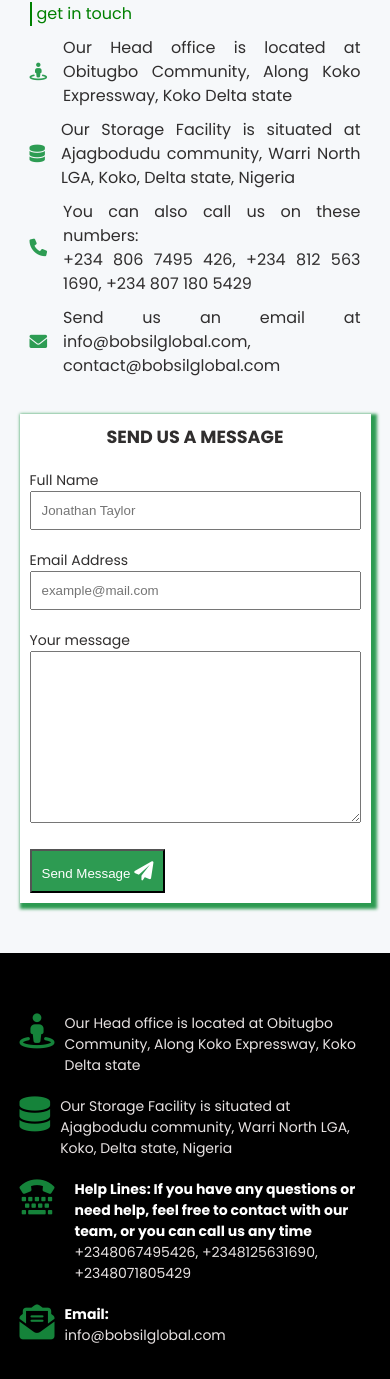
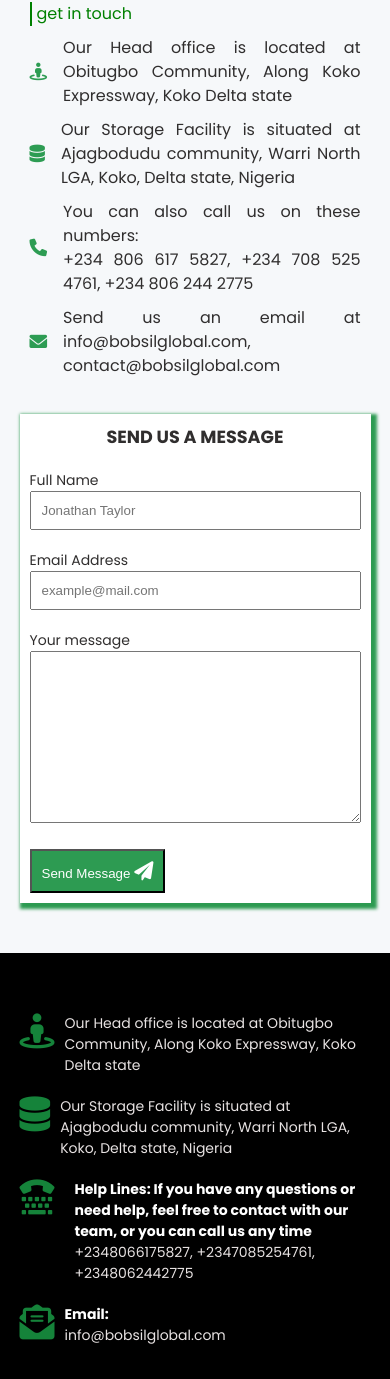
Before and after one commit to onostar/bob_and_sil, a PHP site: page /contact.html in a window 390 px wide. Shown: the part 429-1808 px from the top of the page. Run offline with PHP 8.4, Linux system fonts and the light colour scheme.

Commit message:
updated phone number

```diff
--- a/about.php
+++ b/about.php
@@ -310,7 +310,7 @@
                         <i class="fas fa-tty"></i>
                         <div class="addtext">
                             <h4>Help Lines: If you have any questions or need help, feel free to contact with our team, or you can call us any time </h4>
-                            <p>+2348067495426, +2348125631690, +2348071805429</p>
+                            <p>+2348066175827, +2347085254761, +2348062442775</p>
                         </div>
                     </div>
                     <div class="address email">
--- a/contact.html
+++ b/contact.html
@@ -118,7 +118,7 @@
                 </div>
                 <div class="add_info">
                     <i class="fas fa-phone"></i>
-                    <p>You can also call us on these numbers:<br> +234 806 7495 426, +234 812 563 1690, +234 807 180 5429</p>
+                    <p>You can also call us on these numbers:<br>+234 806 617 5827, +234 708 525 4761, +234 806 244 2775</p>
                 </div>
                 <div class="add_info">
                     <i class="fas fa-envelope"></i>
@@ -170,7 +170,7 @@
                         <i class="fas fa-tty"></i>
                         <div class="addtext">
                             <h4>Help Lines: If you have any questions or need help, feel free to contact with our team, or you can call us any time </h4>
-                            <p>+2348067495426, +2348125631690, +2348071805429</p>
+                            <p>+2348066175827, +2347085254761, +2348062442775</p>
                         </div>
                     </div>
                     <div class="address email">
--- a/gallery.php
+++ b/gallery.php
@@ -162,7 +162,7 @@
                         <i class="fas fa-tty"></i>
                         <div class="addtext">
                             <h4>Help Lines: If you have any questions or need help, feel free to contact with our team, or you can call us any time </h4>
-                            <p>+2348067495426, +2348125631690, +2348071805429</p>
+                            <p>+2348066175827, +2347085254761, +2348062442775</p>
                         </div>
                     </div>
                     <div class="address email">
--- a/index.php
+++ b/index.php
@@ -699,7 +699,7 @@
                         <i class="fas fa-tty"></i>
                         <div class="addtext">
                             <h4>Help Lines: If you have any questions or need help, feel free to contact with our team, or you can call us any time </h4>
-                            <p>+2348067495426, +2348125631690, +2348071805429</p>
+                            <p>+2348066175827, +2347085254761, +2348062442775</p>
                         </div>
                     </div>
                     <div class="address email">
--- a/marine_logistics.html
+++ b/marine_logistics.html
@@ -171,7 +171,7 @@
                         <i class="fas fa-tty"></i>
                         <div class="addtext">
                             <h4>Help Lines: If you have any questions or need help, feel free to contact with our team, or you can call us any time </h4>
-                            <p>+2348067495426, +2348125631690, +2348071805429</p>
+                            <p>+2348066175827, +2347085254761, +2348062442775</p>
                         </div>
                     </div>
                     <div class="address email">
--- a/petroleum.html
+++ b/petroleum.html
@@ -114,7 +114,7 @@
             <div class="story">
                 <p id="first_story">At <strong>Bob & Sil</strong>, we are active in the purchase, shipping and marketing of refined petroleum products such as Automotive Gas Oil (AGO), with the addition of the Dual-Purpose Kerosene (DPK) and Premium Motor Spirit (PMS)and HPFO, in a while
                     We imports petroleum products from international traders, using our own storage facilities for the retailing and marketing of the petroleum products.
-                    <br>Our Company’s depot is located at Delta State Nigeria, with a total storage capacity of 10 million litres.<br><br><!-- Our Company’s storage facilities, which is being upgraded to a mono depot is located at Delta State Nigeria, with a total storage capacity of 380,000 litres, and it is in the process of being increased to a mono depot of over 10million litres. --><br>We currently operate multiple retail outlets. Expansion is well to increase the number of retail outlets in its tens over the next 3 years.<br>
+                    <br>Our Company’s depot is located at Delta State Nigeria, with a total storage capacity of 10 million litres (currently in the process of being increased to 50 million litres).<br><br><!-- Our Company’s storage facilities, which is being upgraded to a mono depot is located at Delta State Nigeria, with a total storage capacity of 380,000 litres, and it is in the process of being increased to a mono depot of over 10million litres. --><br>We currently operate multiple retail outlets. Expansion is well to increase the number of retail outlets in its tens over the next 3 years.<br>
                     <a id="invest_link" href="views/login_page.php" title="contact us">Get a quote <i class="fas fa-receipt"></i></a>
                     <img src="images/tank3.JPG" alt="Admin building">
                 </p>
@@ -174,7 +174,7 @@
                         <i class="fas fa-tty"></i>
                         <div class="addtext">
                             <h4>Help Lines: If you have any questions or need help, feel free to contact with our team, or you can call us any time </h4>
-                            <p>+2348067495426, +2348125631690, +2348071805429</p>
+                            <p>+2348066175827, +2347085254761, +2348062442775</p>
                         </div>
                     </div>
                     <div class="address email">
--- a/projects.php
+++ b/projects.php
@@ -162,7 +162,7 @@
                         <i class="fas fa-tty"></i>
                         <div class="addtext">
                             <h4>Help Lines: If you have any questions or need help, feel free to contact with our team, or you can call us any time </h4>
-                            <p>+2348067495426, +2348125631690, +2348071805429</p>
+                            <p>+2348066175827, +2347085254761, +2348062442775</p>
                         </div>
                     </div>
                     <div class="address email">
--- a/sales.html
+++ b/sales.html
@@ -171,7 +171,7 @@
                         <i class="fas fa-tty"></i>
                         <div class="addtext">
                             <h4>Help Lines: If you have any questions or need help, feel free to contact with our team, or you can call us any time </h4>
-                            <p>+2348067495426, +2348125631690, +2348071805429</p>
+                            <p>+2348066175827, +2347085254761, +2348062442775</p>
                         </div>
                     </div>
                     <div class="address email">
--- a/waste_management.html
+++ b/waste_management.html
@@ -179,7 +179,7 @@
                         <i class="fas fa-tty"></i>
                         <div class="addtext">
                             <h4>Help Lines: If you have any questions or need help, feel free to contact with our team, or you can call us any time </h4>
-                            <p>+2348067495426, +2348125631690, +2348071805429</p>
+                            <p>+2348066175827, +2347085254761, +2348062442775</p>
                         </div>
                     </div>
                     <div class="address email">
```
